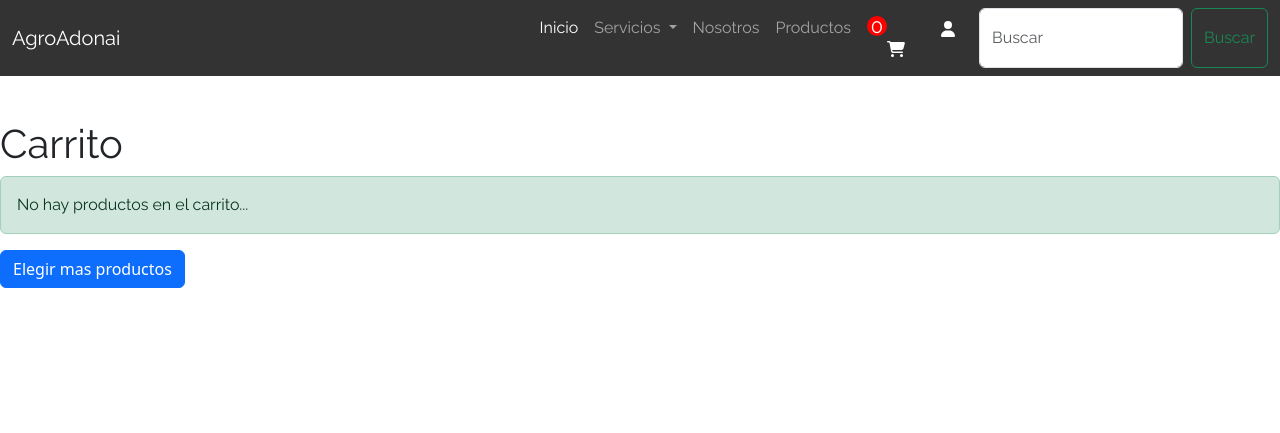
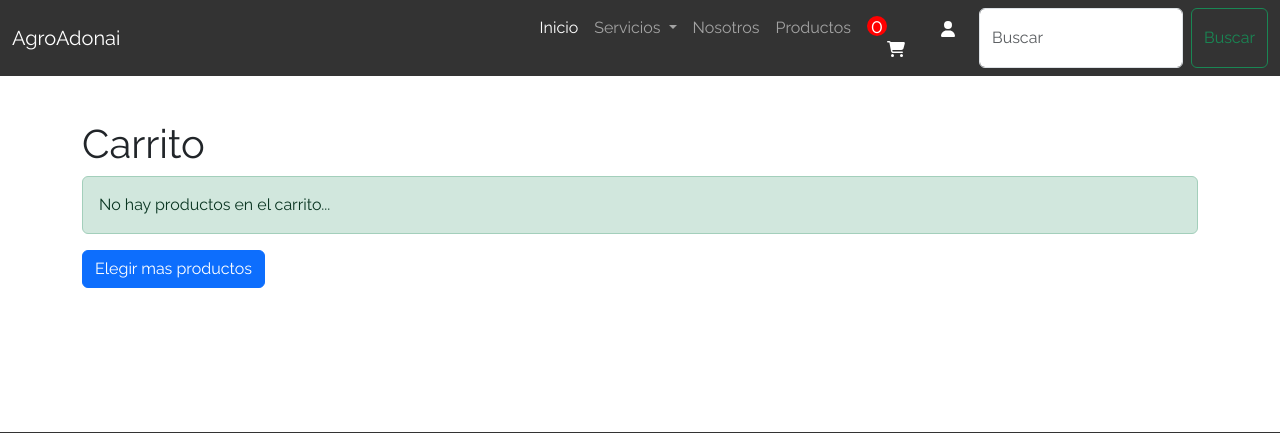
Before and after one commit to CarlosHerazo/Proyect_ADSO, a PHP site: page /page/carrito.php in a window 1280 px wide. Shown: the top 433 px of the page. Run offline with PHP 8.4, Linux system fonts and the light colour scheme.

Commit message:
bordes a vista carrito

```diff
--- a/page/carrito.php
+++ b/page/carrito.php
@@ -29,6 +29,9 @@ include '../controllers/logicacarrito.php';
 <body>
     <?php include "../global/cabecera.php"; ?>
     <br><br><br><br><br>
+
+
+    <div class="container">
     <div>
         <h1 id="titulo-carrito-producto">Carrito</h1>
     </div>
@@ -102,8 +105,9 @@ include '../controllers/logicacarrito.php';
 
     <?php } ?>
 
-    <br><br><br><br><br><br><br><br>
+    </div>
 
+<br><br><br><br><br><br>
     <?php include "../global/footer.php"; ?>
 
     <!--Termina el contenido-->
```
